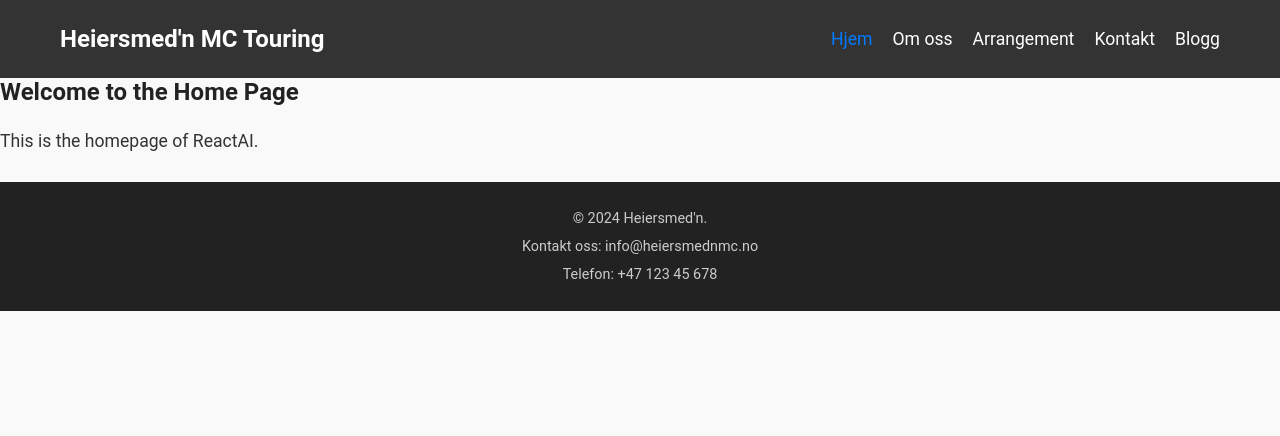
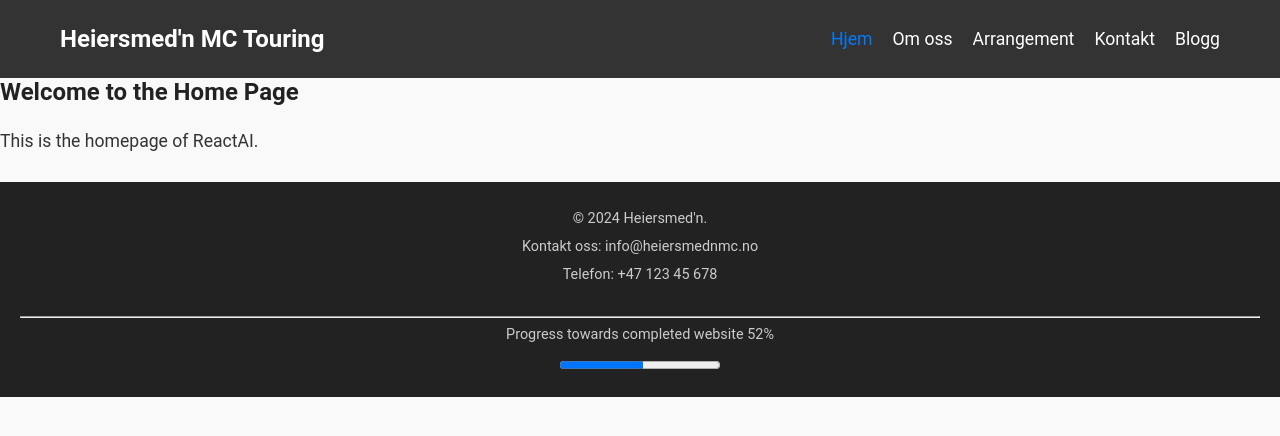
Before and after one commit to andyman99/reactai, a React (Create React App) app in the folder reactai/: page / in a window 1280 px wide. Shown: the top 436 px of the page. Built offline with nearby package versions, Linux system fonts and the light colour scheme.

Commit message:
Updated Event.card and added a progressbar
Preparation for build deployment

```diff
--- a/reactai/package.json
+++ b/reactai/package.json
@@ -11,11 +11,13 @@
     "react": "^18.3.1",
     "react-dom": "^18.3.1",
     "react-router-dom": "^6.27.0",
-    "react-scripts": "5.0.1",
+    "react-scripts": "^3.0.1",
     "web-vitals": "^2.1.4"
   },
   "devDependencies": {
-    "@babel/plugin-proposal-private-property-in-object": "^7.18.6"
+    "@babel/plugin-proposal-private-property-in-object": "^7.18.6",
+    "gh-pages": "^6.2.0",
+    "install": "^0.13.0"
   },
   "scripts": {
     "start": "react-scripts start",
--- a/reactai/src/components/EventCard.js
+++ b/reactai/src/components/EventCard.js
@@ -3,23 +3,21 @@ import React from 'react';
 const EventCard = ({ post, onClick }) => {
   const { title, date, locationName } = post.fields;
 
+  // Extract day, month, and year from the event date
+  const eventDate = new Date(date);
+  const day = eventDate.getDate();
+  const month = eventDate.toLocaleString('no-NO', { month: 'short' }).toUpperCase();  // Get month and uppercase it
+
   return (
     <article className="event-card" onClick={onClick}>
-      <div className="event-card-content">
-        {/* Date section on the left */}
-        <div className="event-date">
-          <p>{new Intl.DateTimeFormat('no-NO', { day: 'numeric' }).format(new Date(date))}</p>
-          <p>{new Intl.DateTimeFormat('no-NO', { month: 'short' }).format(new Date(date))}</p>
-        </div>
-
-        {/* Vertical line */}
-        <div className="vertical-line"></div>
-
-        {/* Title and Location on the right */}
-        <div className="event-info">
-          <h3>{title}</h3>
-          <p>{new Intl.DateTimeFormat('no-NO', { timeStyle: 'short' }).format(new Date(date))} | {locationName}</p>
-        </div>
+      <div className="event-date">
+        <p>{day}</p>  {/* Render the formatted day and uppercase month */}
+        <p>{month}</p> {/* Render the year if you want */}
+      </div>
+      <div className="event-info">
+        <h3>{title}</h3>
+        <p>{locationName}</p>  {/* Location of the event */}
+        <p style={{ color: 'blue', cursor: 'pointer' }}>Les mer</p>  {/* Read more link */}
       </div>
     </article>
   );
--- a/reactai/src/components/Footer.js
+++ b/reactai/src/components/Footer.js
@@ -1,4 +1,5 @@
 import React from 'react';
+import RandomProgressBar from './ProgressBar';
 
 const Footer = () => {
   return (
@@ -8,6 +9,7 @@ const Footer = () => {
         <p>Kontakt oss: info@heiersmednmc.no</p>
         <p>Telefon: +47 123 45 678</p>
       </div>
+      <RandomProgressBar/ >
     </footer>
   );
 };
--- /dev/null
+++ b/reactai/src/components/ProgressBar.js
@@ -0,0 +1,31 @@
+import React, { useState, useEffect } from 'react';
+
+const RandomProgressBar = () => {
+  const [progress, setProgress] = useState(10); // Initial progress at 10%
+
+  // Function to generate a random value between 10 and 90
+  const getRandomValue = () => {
+    return Math.floor(Math.random() * (90 - 10 + 1)) + 10;
+  };
+
+  useEffect(() => {
+    // Set interval to update the progress value every 0.5 seconds
+    const interval = setInterval(() => {
+      setProgress(getRandomValue());
+    }, 1000); // 500 ms = 0.5 second
+
+    // Cleanup interval on component unmount
+    return () => clearInterval(interval);
+  }, []);
+
+  return (
+    <div>
+      <br></br>
+      <hr></hr>
+      <p>Progress towards completed website {progress}%</p>
+      <progress value={progress} max="100"></progress>
+    </div>
+  );
+};
+
+export default RandomProgressBar;
--- a/reactai/src/css/Events.css
+++ b/reactai/src/css/Events.css
@@ -78,6 +78,6 @@
     text-align: left;
   }
   .event-date p {
-    text-transform: capitalize;
+    text-transform: uppercase;
   }
 }
```
Also changed, not shown: 1 other file (tests, documents, lock files or other folders).
